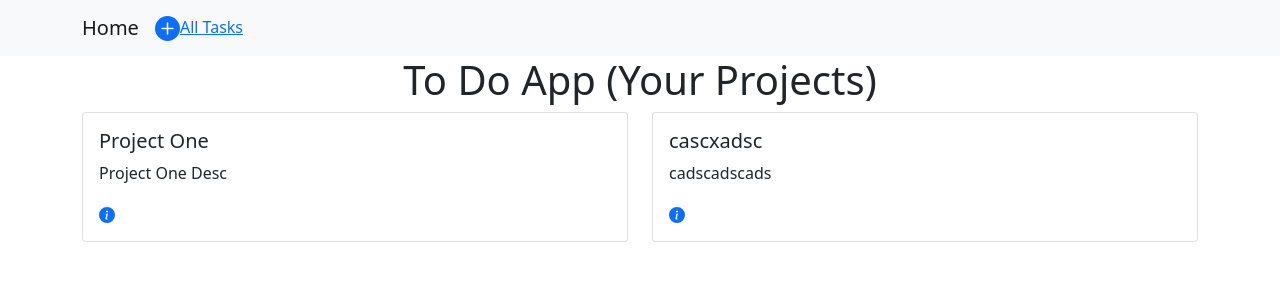
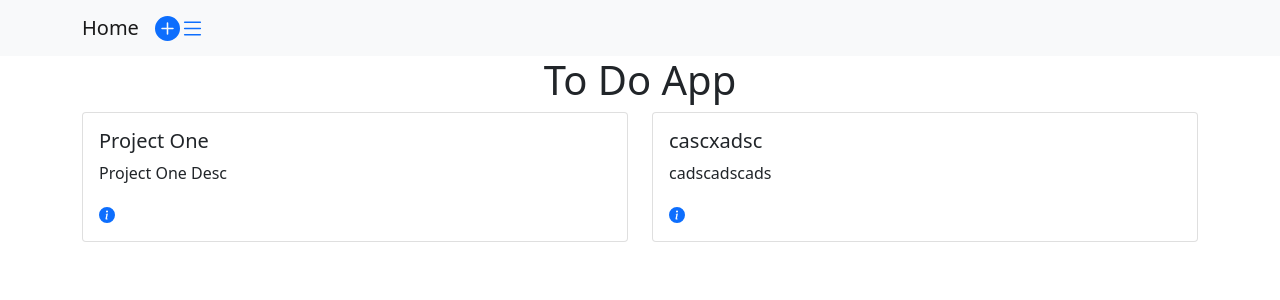
Before and after one commit to xeronsixteen/issue_tracker-, a Django app: page / in a window 1280 px wide. Shown: the top 300 px of the page. Run offline with Django 4.2, Linux system fonts and the light colour scheme; data comes from the database, SQL or seed files in the repository.

Commit message:
Refactored links with hidden titles

```diff
--- a/templates/projects/projects.html
+++ b/templates/projects/projects.html
@@ -1,22 +1,21 @@
 {% extends 'base.html' %}
 {% load static %}
 
-
 {% block nav %}
     <li>
-    <a href="{% url 'create_project'%}"><svg xmlns="http://www.w3.org/2000/svg" width="25" height="25" fill="currentColor" class="bi bi-plus-circle-fill" viewBox="0 0 16 16">
+    <a href="{% url 'create_project'%}" title="Create project"><svg xmlns="http://www.w3.org/2000/svg" width="25" height="25" fill="currentColor" class="bi bi-plus-circle-fill" viewBox="0 0 16 16">
   <path d="M16 8A8 8 0 1 1 0 8a8 8 0 0 1 16 0zM8.5 4.5a.5.5 0 0 0-1 0v3h-3a.5.5 0 0 0 0 1h3v3a.5.5 0 0 0 1 0v-3h3a.5.5 0 0 0 0-1h-3v-3z"></path>
 </svg></a>
     </li>
     <li>
-        <a href="{% url 'task_list' %}">All Tasks</a>
+        <a href="{% url 'task_list' %}" title="All tasks "><svg xmlns="http://www.w3.org/2000/svg" width="25" height="25" fill="currentColor" class="bi bi-list" viewBox="0 0 16 16">
+  <path fill-rule="evenodd" d="M2.5 12a.5.5 0 0 1 .5-.5h10a.5.5 0 0 1 0 1H3a.5.5 0 0 1-.5-.5zm0-4a.5.5 0 0 1 .5-.5h10a.5.5 0 0 1 0 1H3a.5.5 0 0 1-.5-.5zm0-4a.5.5 0 0 1 .5-.5h10a.5.5 0 0 1 0 1H3a.5.5 0 0 1-.5-.5z"></path>
+</svg></a>
     </li>
-
-{#    {% include 'partial/search.html' %}#}
 {% endblock %}
 {% block content %}
 
-    <h1 style="text-align: center">To Do App (Your Projects)</h1>
+    <h1 style="text-align: center">To Do App</h1>
     <div class="row">
       {% for project in projects %}
           <div class="col-12 col-md-6 col-lg-6">
@@ -24,15 +23,12 @@
                 <div class="card-body">
                     <h5 class="card-title">{{ project.name }}</h5>
                     <p class="card-text">{{ project.description }}</p>
-                    <a href="{% url 'project_view' project.pk %}"><svg xmlns="http://www.w3.org/2000/svg" width="16" height="16" fill="currentColor" class="bi bi-info-circle-fill" viewBox="0 0 16 16">
+                    <a href="{% url 'project_view' project.pk %}" title="Detail View"><svg xmlns="http://www.w3.org/2000/svg" width="16" height="16" fill="currentColor" class="bi bi-info-circle-fill" viewBox="0 0 16 16">
   <path d="M8 16A8 8 0 1 0 8 0a8 8 0 0 0 0 16zm.93-9.412-1 4.705c-.07.34.029.533.304.533.194 0 .487-.07.686-.246l-.088.416c-.287.346-.92.598-1.465.598-.703 0-1.002-.422-.808-1.319l.738-3.468c.064-.293.006-.399-.287-.47l-.451-.081.082-.381 2.29-.287zM8 5.5a1 1 0 1 1 0-2 1 1 0 0 1 0 2z"></path>
 </svg></a>
                 </div>
             </div>
           </div>
       {% endfor %}
-{#    {% if is_paginated %}#}
-{#        {% include 'partial/pagination.html' %}#}
-{#    {% endif %}#}
     </div>
 {% endblock %}
```
Also changed, not shown: templates/projects/one_project_view.html (+6 -6 lines).
